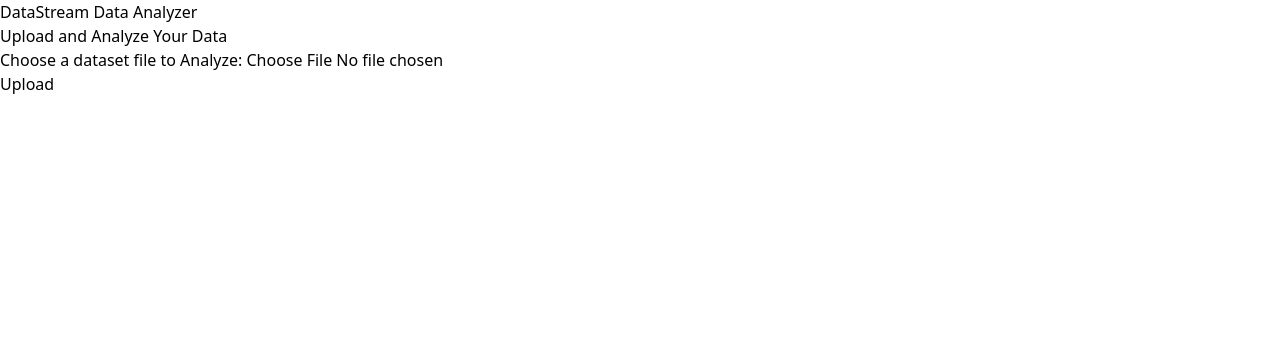
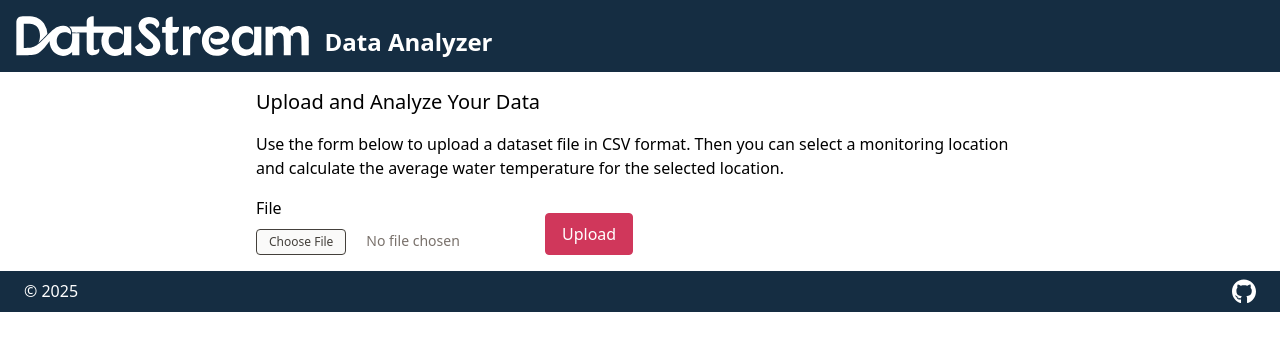
Before and after one commit to nosvalds/datastream-tech-exercise, a SvelteKit app: page / in a window 1280 px wide. Shown: the top 350 px of the page. Built offline with nearby package versions, Linux system fonts and the light colour scheme.

Commit message:
adding styling across the page

```diff
--- a/src/routes/+layout.svelte
+++ b/src/routes/+layout.svelte
@@ -1,6 +1,8 @@
 <script lang="ts">
 	import '../app.css';
 	import favicon from '$lib/assets/favicon.svg';
+	import datastreamIcon from '$lib/assets/datastream-main.svg';
+	import socialIcons from '$lib/assets/icons.social.svg';
 
 	let { children } = $props();
 </script>
@@ -9,4 +11,16 @@
 	<link rel="icon" href={favicon} />
 </svelte:head>
 
+<header class="flex items-center bg-[#152d42]">
+	<a href="/"><img src={datastreamIcon} alt="Datastream Icon" class="m-4 h-10 invert" /></a>
+	<h1 class="mt-3 text-2xl font-bold text-white">Data Analyzer</h1>
+</header>
+
 {@render children?.()}
+
+<footer class="flex justify-between bg-[#152d42]">
+	<p class="ml-4 p-2 text-white">© 2025</p>
+	<a class="mr-4 p-2" href="https://github.com/nosvalds/datastream-tech-exercise" target="_blank">
+		<img alt="GitHub" height="24" src={socialIcons + '#github'} width="24" class="invert" />
+	</a>
+</footer>
--- a/src/routes/+page.svelte
+++ b/src/routes/+page.svelte
@@ -5,16 +5,35 @@
 	console.log(form);
 </script>
 
-<h1>DataStream Data Analyzer</h1>
-<h2>Upload and Analyze Your Data</h2>
+<div class="flex justify-center gap-4 p-4">
+	<div class=" flex max-w-3xl flex-col gap-4">
+		<h2 class="text-xl">Upload and Analyze Your Data</h2>
+		<p class=" ">
+			Use the form below to upload a dataset file in CSV format. Then you can select a monitoring
+			location and calculate the average water temperature for the selected location.
+		</p>
 
-<form method="post" enctype="multipart/form-data" action="?/upload">
+		<form
+			class="flex items-end gap-4"
+			method="post"
+			enctype="multipart/form-data"
+			action="?/upload"
+		>
 			<div>
-    <label for="dataset">Choose a dataset file to Analyze:</label>
-    <input type="file" id="dataset" name="dataset" accept=".csv" />
+				<label class="mb-2 block" for="dataset">File</label>
+				<input
+					class="text-sm text-stone-500 file:mr-5 file:rounded file:border-[1px] file:bg-stone-50 file:px-3 file:py-1 file:text-xs file:font-medium file:text-stone-700 hover:file:cursor-pointer hover:file:bg-blue-50 hover:file:text-blue-700"
+					type="file"
+					id="dataset"
+					name="dataset"
+					accept=".csv"
+				/>
 			</div>
 			<div>
-    <button>Upload</button>
+				<button
+					class="rounded border border-[#d0375b] bg-[#d0375b] px-4 py-2 text-white hover:bg-white hover:text-[#d0375b]"
+					>Upload</button
+				>
 			</div>
 		</form>
 
@@ -23,18 +42,25 @@
 			<form method="post" action="?/calculate">
 				<div>
 					<label for="location">Select Monitoring Location:</label>
-            <select id="location" name="location">
+					<select class="rounded border border-stone-300 px-2 py-1" id="location" name="location">
+						<option class="text-stone-500" value="">--Please Select--</option>
 						{#each Array.from(form?.monitoringLocationIds ?? []) as location}
 							<option value={location}>{location}</option>
 						{/each}
 					</select>
 				</div>
 				<div>
-            <button>Calculate</button>
+					<button
+						class="rounded border border-[#d0375b] bg-[#d0375b] px-4 py-2 text-white hover:bg-white hover:text-[#d0375b]"
+						>Calculate</button
+					>
 				</div>
 			</form>
-
 		{/if}
 		{#if form?.averageWaterTemp}
-    <p>Average Water Temperature for location {form.monitoringLocationId}: {form.averageWaterTemp}°C</p>
+			<p>
+				Average Water Temperature for location {form.monitoringLocationId}: {form.averageWaterTemp}°C
+			</p>
 		{/if}
+	</div>
+</div>
```
Also changed, not shown: src/lib/assets/datastream-main.svg (added), src/lib/assets/icons.social.svg (added). Lines whose indentation alone changed are shown as unchanged.
